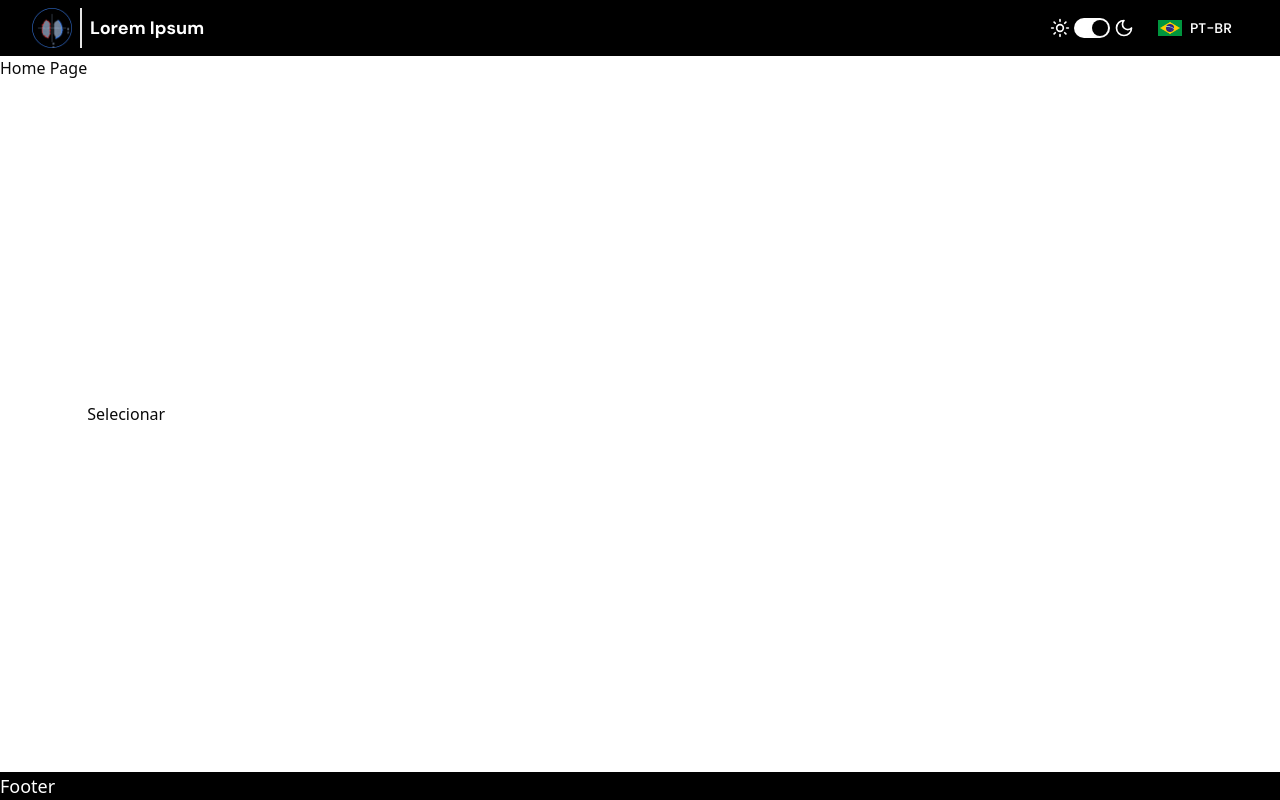
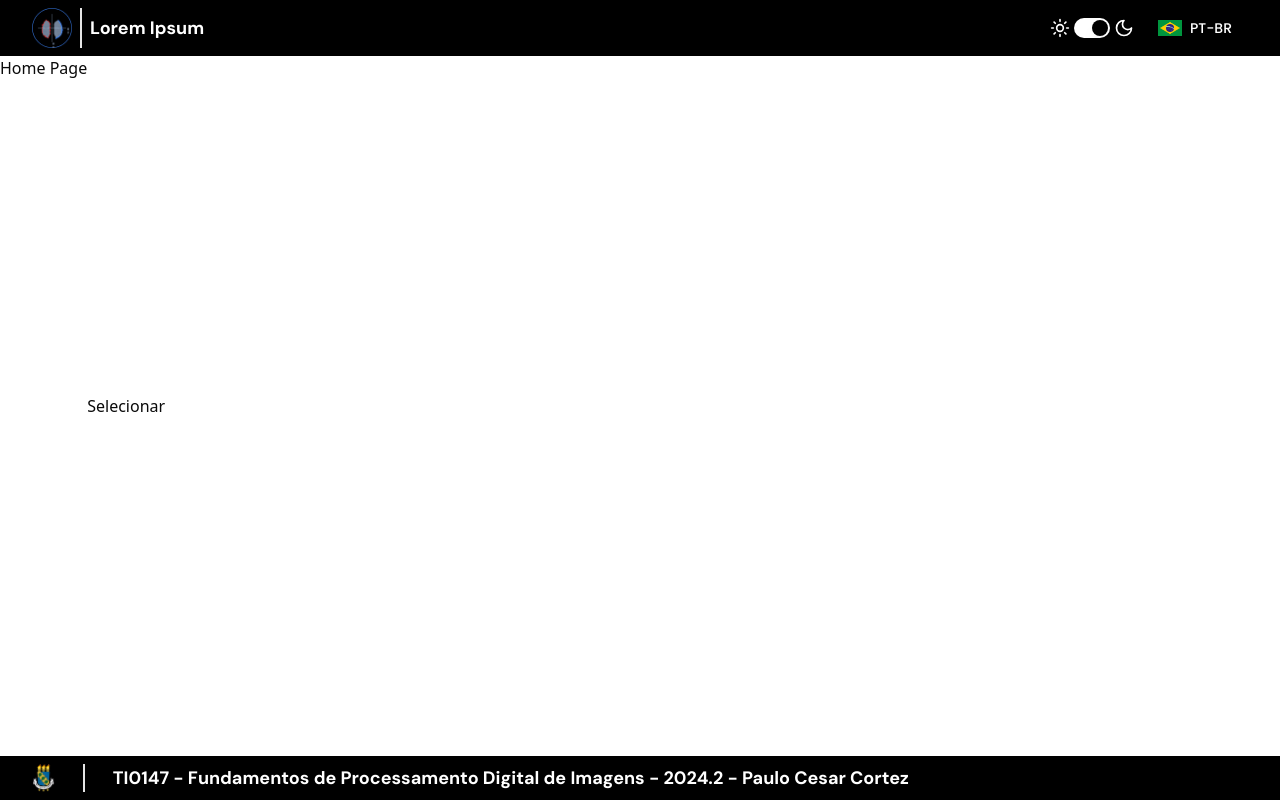
Before and after one commit to kelvinleandro/lung-segmentation-client, a React (Vite) app: page / in a window 1280 px wide. Built offline with nearby package versions, Linux system fonts and the light colour scheme; what @cornerstonejs/core, @cornerstonejs/dicom-image-loader would draw is missing.

Commit message:
feat: adiciona footer

```diff
--- a/src/components/footer.tsx
+++ b/src/components/footer.tsx
@@ -1,5 +1,30 @@
+// const Footer = () => {
+//   return <footer className="bg-black text-white text-lg">Footer</footer>;
+// };
+
+// export default Footer;
+
+import { Separator } from "@/components/ui/separator"; // Importando o componente Separator (caso seja necessário)
+
 const Footer = () => {
-  return <footer className="bg-black text-white text-lg">Footer</footer>;
+  return (
+    <footer className="bg-black text-white py-2 px-8 flex items-center justify-between">
+
+      <div className="flex items-center gap-2 h-full">
+        <img
+          src="/images/ufc-crest.png"
+          alt="Logo"
+          className="h-7"
+        />
+
+        <Separator orientation="vertical" className="mx-5 border-1" />
+
+        <p className="font-bold font-dm-sans text-lg">
+          TI0147 - Fundamentos de Processamento Digital de Imagens - 2024.2 - Paulo Cesar Cortez
+        </p>
+      </div>
+    </footer>
+  );
 };
 
 export default Footer;
```
Also changed, not shown: public/images/ufc-crest.png (added).
